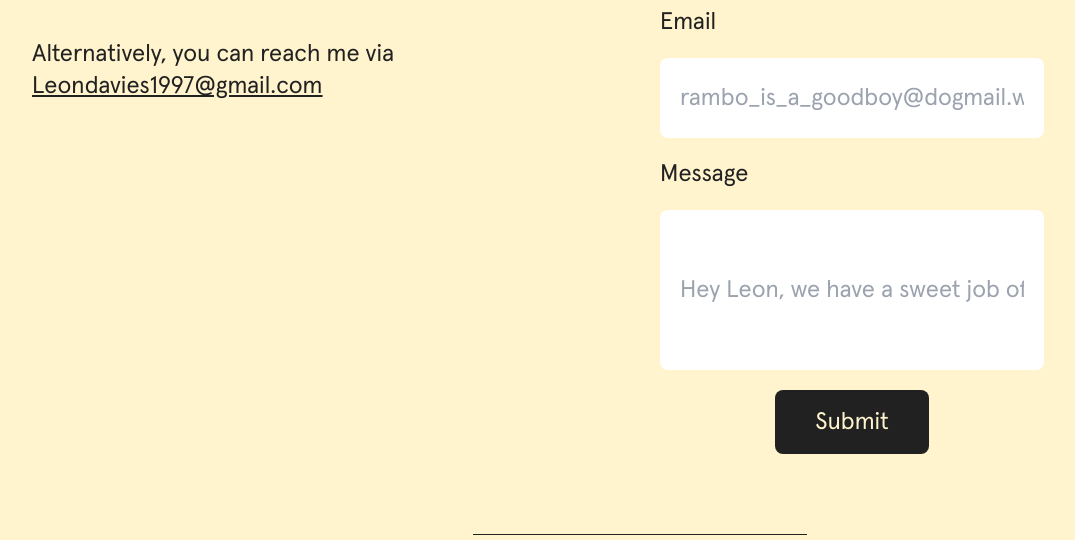
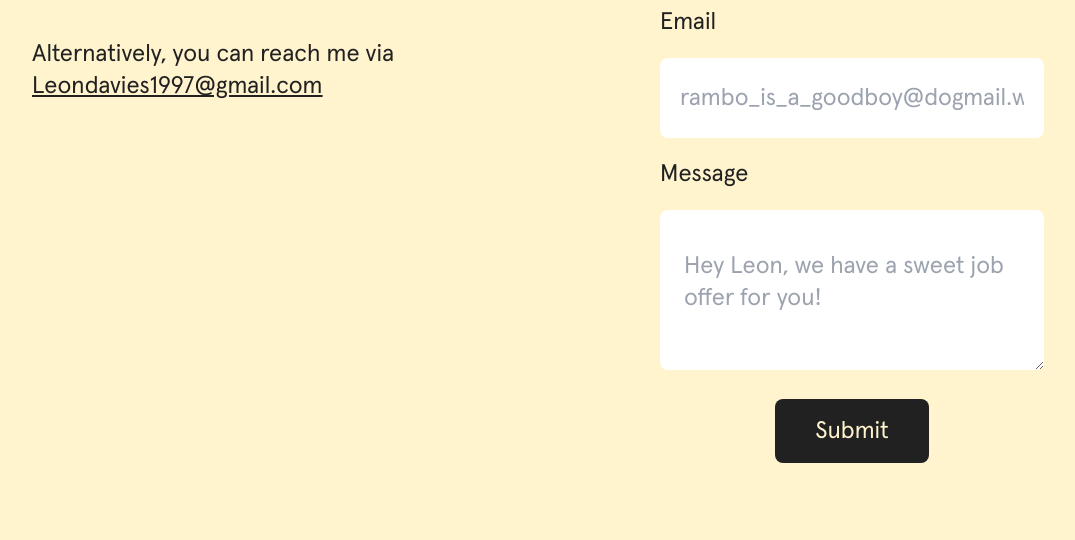
Before and after one commit to leondavies/my-newrepo-master, a website: page index.html in a window 1280 px wide. Shown: the part 5471-6011 px from the top of the page, without its empty margins (0-1075 px from the left). Drawn offline with Linux system fonts and the light colour scheme.

Commit message:
Made contact "message" a textarea

```diff
--- a/index.html
+++ b/index.html
@@ -229,13 +229,13 @@
           <div class="px-5">
             <p>Message</p>
             <label for="input-message"></label>
-            <input
-              class="md: my-5 h-40 rounded-lg py-10 px-5 md:w-96"
+            <textarea
+              class="md: my-5 h-40 rounded-lg py-10 px-6 md:w-96"
               type="text"
               name="input-message"
               id="input-message"
               placeholder="Hey Leon, we have a sweet job offer for you!"
-            />
+            ></textarea>
           </div>
           <input
             class="py-4 px-10 cursor-pointer text-offwhite bg-black rounded-lg justify-center"
```
Also changed, not shown: output.css.
